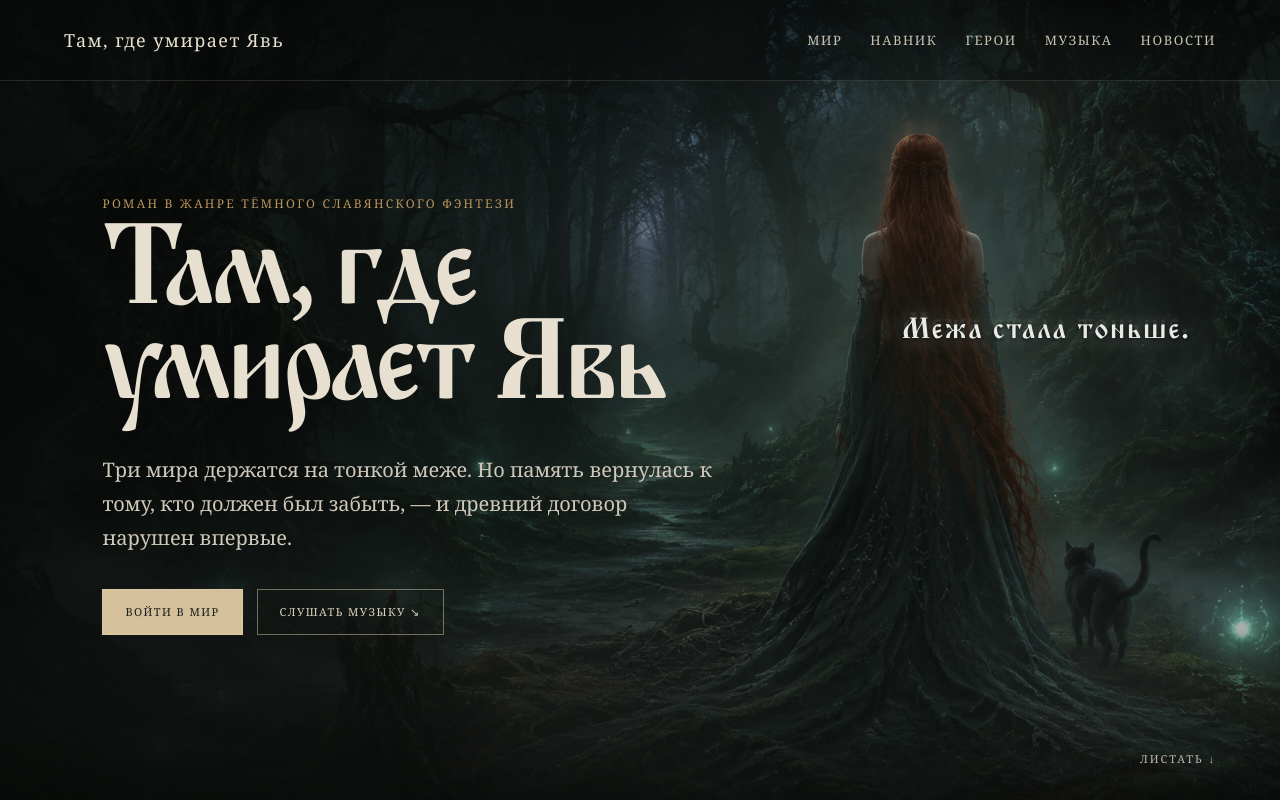
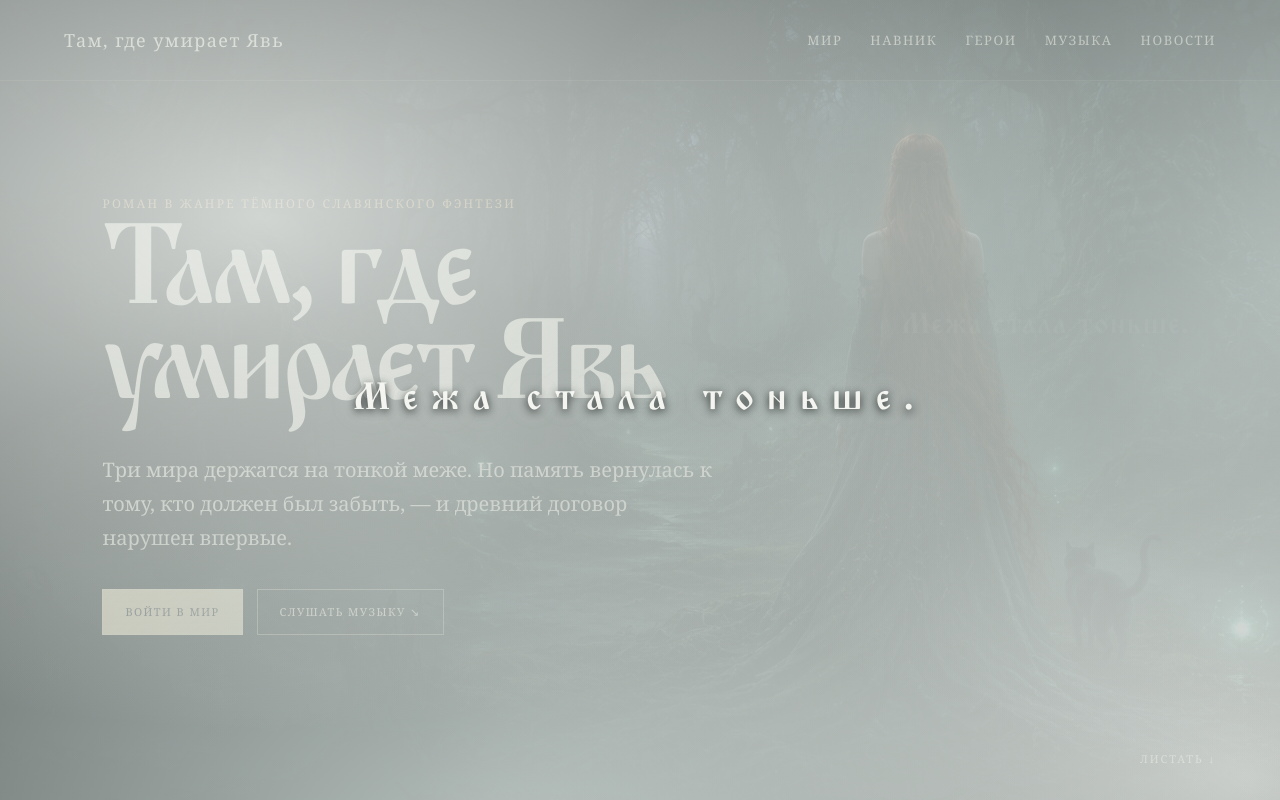
Before and after one commit to solnce2970-cell/tam-gde-umiraet-yav, a Next.js app: page / in a window 1280 px wide. Shown: the top 800 px of the page. Built offline with nearby package versions, Linux system fonts and the light colour scheme.

Commit message:
Load full screen Mezha atmosphere

```diff
--- a/app/fonts.css
+++ b/app/fonts.css
@@ -1,3 +1,5 @@
+@import "./mezha-screen.css";
+
 @font-face {
   font-family: 'MonomakhYav';
   src: url('/fonts/ofont.ru_Monomakh%20Unicode.ttf') format('truetype');
```
